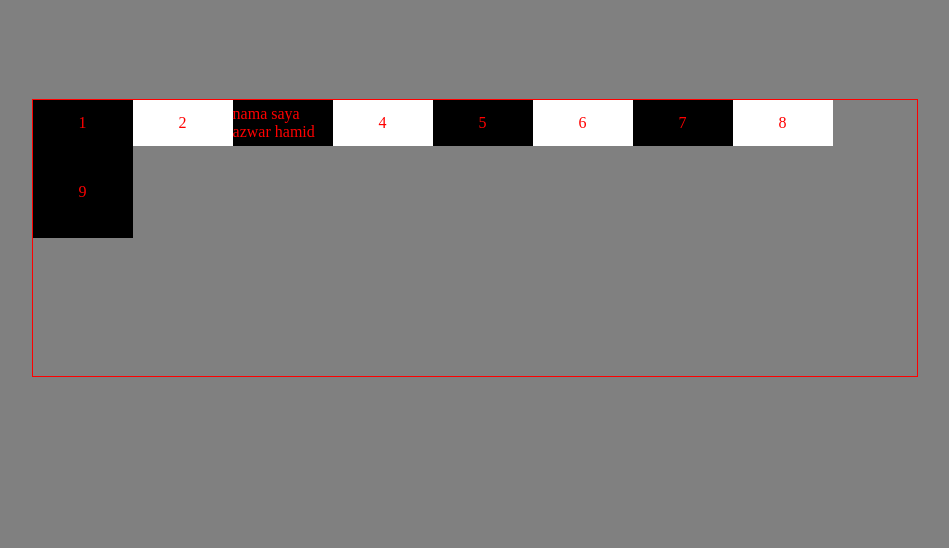
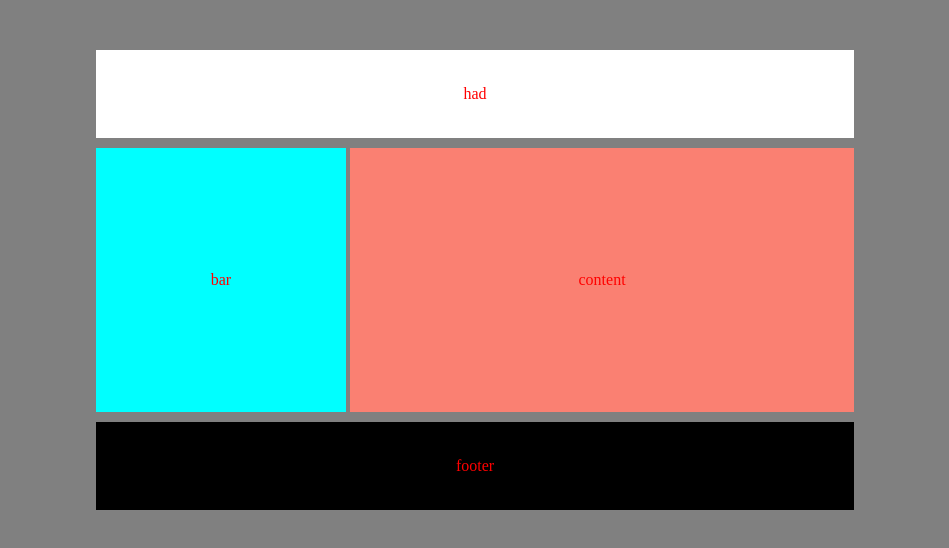
Before and after one commit to ajoKinali03/latihan-css-grid, a plain HTML site: page index.html in a window 1280 px wide. Shown: the whole page, without its empty margins (165-1114 px from the left). Drawn offline with Linux system fonts and the light colour scheme.

Commit message:
latihan css grid:

```diff
--- a/index.html
+++ b/index.html
@@ -9,15 +9,15 @@
 
   <body>
     <div class="container">
-      <div class="item">1</div>
-      <div class="item">2</div>
-      <div class="item">nama saya azwar hamid</div>
-      <div class="item">4</div>
-      <div class="item">5</div>
+      <div class="item header">had</div>
+      <div class="item sidebar">bar</div>
+      <div class="item content">content</div>
+      <div class="item footer">footer</div>
+      <!-- <div class="item">4</div>
       <div class="item">6</div>
       <div class="item">7</div>
       <div class="item">8</div>
-      <div class="item">9</div>
+      <div class="item">9</div> -->
     </div>
   </body>
 </html>
--- a/style.css
+++ b/style.css
@@ -4,24 +4,50 @@ body {
 }
 
 .container {
-  outline: solid 1px red;
-  margin-top: 50px;
-  margin: 100px auto;
-  width: 70%;
+  /* outline: solid 1px red; */
+  margin:50px auto;
+  width: 60%;
+  /* height: 500px; */
   display: grid;
-  grid-template-columns: repeat(auto-fill, 100px);
-  grid-template-rows: 1fr 2fr 3fr;
-  overflow: hidden;
+  grid-template-columns: repeat(3, 1fr);
+  grid-template-rows: 1fr 3fr .5fr;
+  gap: 10px 4px;
+  grid-template-areas:
+    'header header header'
+    'sidebar content content'
+    'footer footer footer'
+  ;
 }
 
 .item {
-  padding: 5px 0;
+  padding: 35px;
   background-color: black;
   display: flex;
   justify-content: center;
   align-items: center;
 }
-
+/*
 .item:nth-child(even) {
   background-color: white;
+} */
+
+
+.header{
+  background-color: white;
+  grid-area: header;
 }
+
+.sidebar{
+  grid-area: sidebar;
+  background-color: aqua;
+}
+
+.content{
+  grid-area: content;
+  background-color: salmon;
+}
+
+.footer{
+  grid-area: footer;
+  background-color: black;
+}
```
Also changed, not shown: diary.txt.
